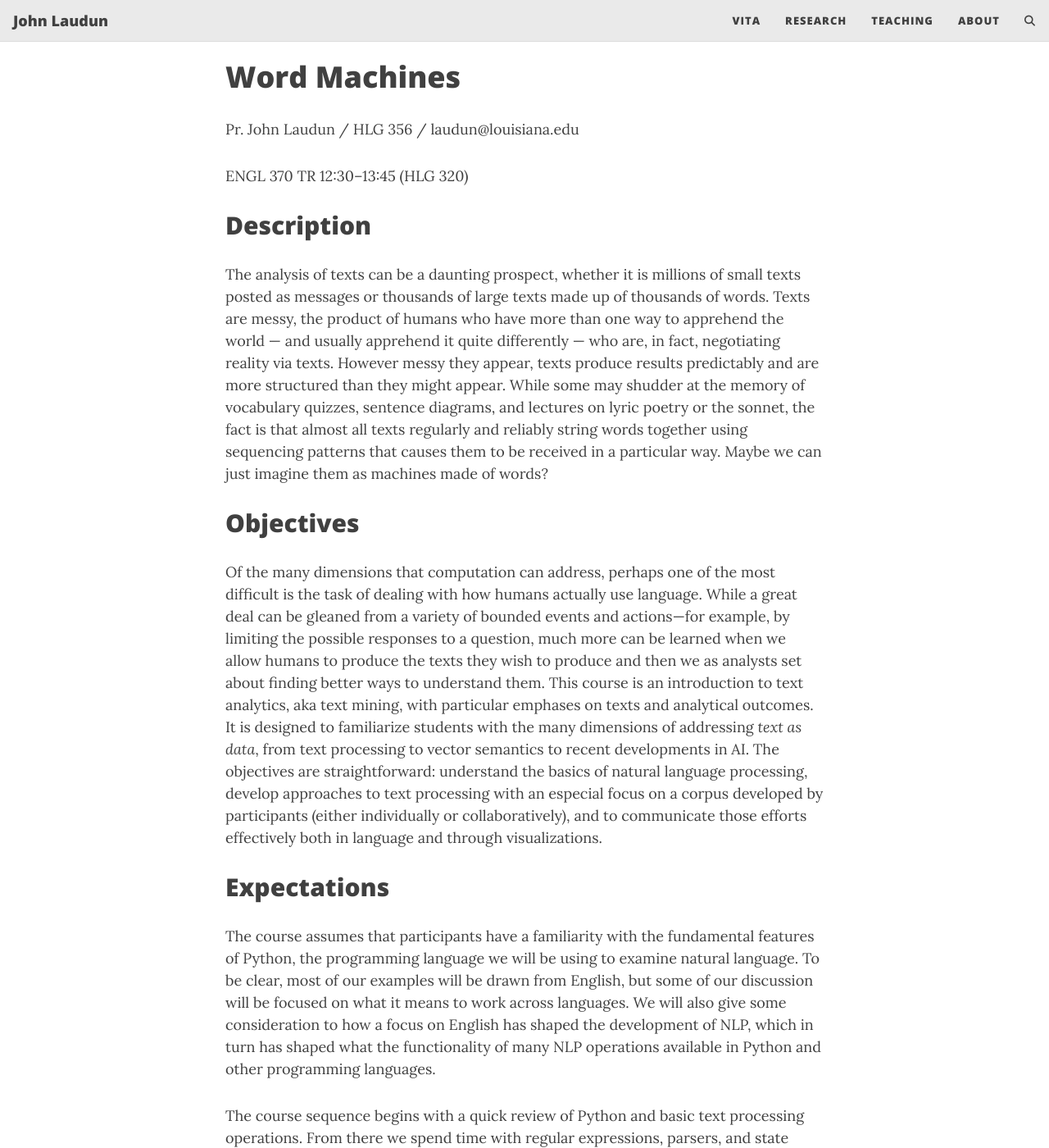
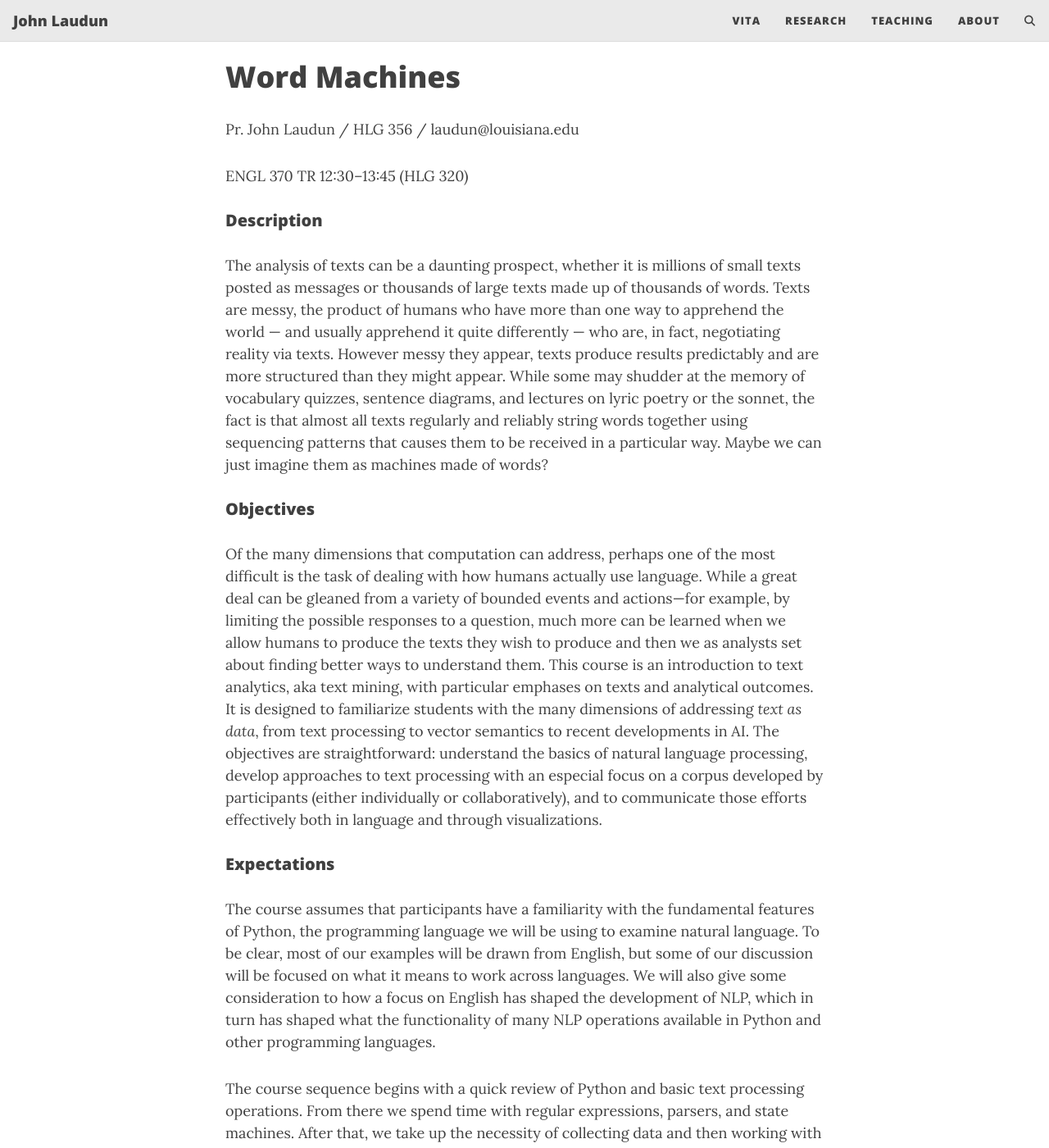
Before and after one commit to johnlaudun/jln, a Jekyll site: the page built from teaching/courses/370-ta/index.md, in a window 1280 px wide and 1400 px high, scrolled down 577 px. Shown: the whole window at 82% size. Built offline with Jekyll 4.4.1, drawn with Linux system fonts in a browser that asks for light colours; comment, search, counter and statistics services are not loaded.

Commit message:
Shrunk H2.

```diff
--- a/assets/css/beautifuljekyll.css
+++ b/assets/css/beautifuljekyll.css
@@ -61,13 +61,14 @@ h1 {
   font-size: 2.25rem;
 }
 h2 {
-  font-size: 1.875rem;
+  font-size: 1.25rem;
 }
 h3 {
-  font-size: 1.5rem;
+  font-size: 1rem;
 }
 h4 {
-  font-size: 1.125rem;
+  font-size: 1rem;
+  font-weight: 600;
 }
 h1, h2, h3, h4 {
   margin-top: 1.25rem;
```
